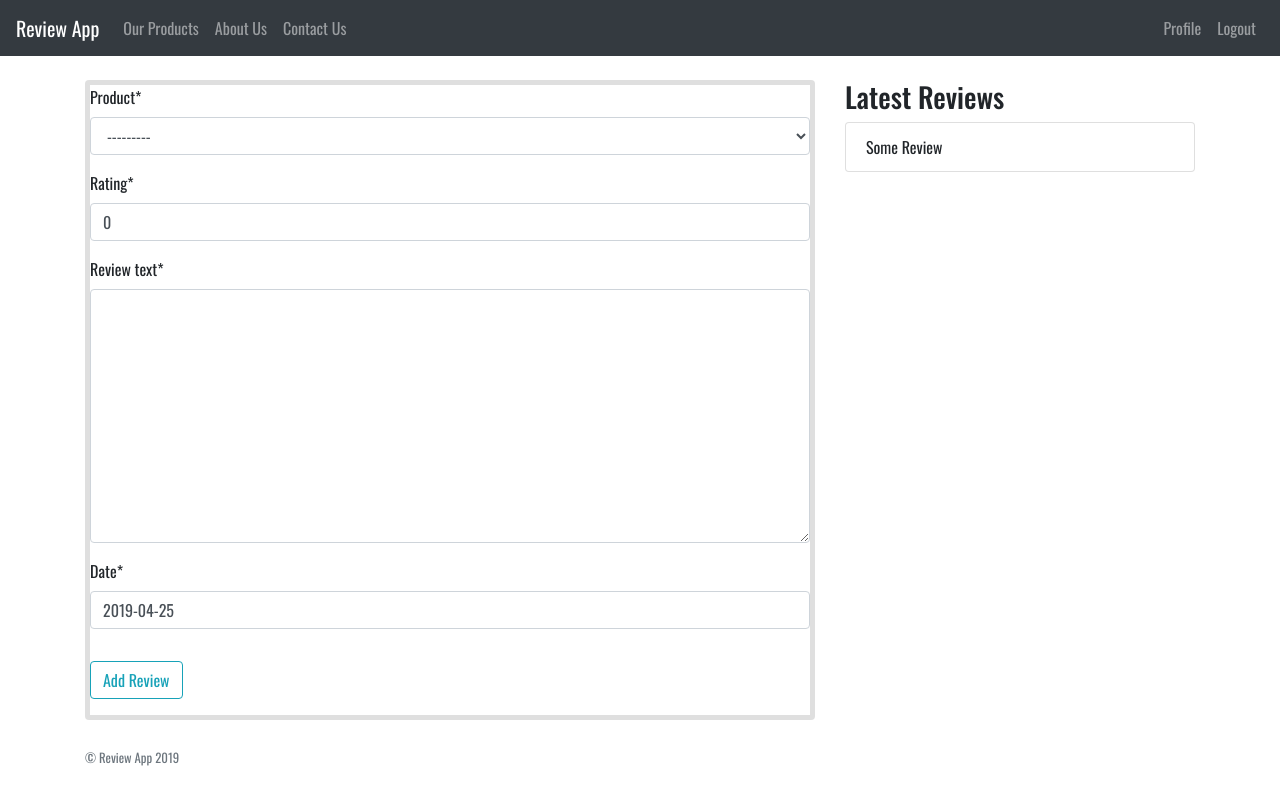
After one commit to sam-allen/sAllen, a Django app: page /reviews/add/ in a window 1280 px wide. The commit adds this page. Run offline with Django 3.2, Linux system fonts and the light colour scheme; the visitor is signed in with stand-in values (Sample User, id 1); data that the repository does not hold is empty; some libraries are stand-ins or nearby versions.

Commit message:
Create review functionality added

```diff
--- a/reviewApp/reviews/models.py
+++ b/reviewApp/reviews/models.py
@@ -1,6 +1,7 @@
 from django.db import models
 from django.utils import timezone
 from django.contrib.auth.models import User
+from django.urls import reverse
 
 # Create your models here.
 class Category(models.Model):
@@ -31,3 +32,6 @@
 
 	def __str__(self):
 		return f'This is a Review of {self.product.name} by {self.author.profile.first_name} {self.author.profile.last_name}'
+
+	def get_absolute_url(self):
+		return reverse('review-detail', kwargs= {'pk': self.pk})
--- a/reviewApp/reviews/static/css/stylesheet.css
+++ b/reviewApp/reviews/static/css/stylesheet.css
@@ -1,3 +1,7 @@
 body {
 	font-family: 'Oswald', sans-serif;
 }
+
+.card {
+	border-width: 5px;
+}
--- a/reviewApp/reviews/templates/reviews/product_detail.html
+++ b/reviewApp/reviews/templates/reviews/product_detail.html
@@ -12,6 +12,8 @@
 	<p>Date Released: {{ object.date_released }}</p>
 </div>
 
+<div><a href="{% url 'review-create' %}" class="btn btn-outline-primary">Create a Review</a></div>
+
 <h2>Reviews of this Product</h2>
 {% for review in object.review_set.all %}
 <div class="card">
--- /dev/null
+++ b/reviewApp/reviews/templates/reviews/review_form.html
@@ -0,0 +1,17 @@
+{% extends "reviews/base.html" %}
+{% load crispy_forms_tags %}
+{% block content %}
+
+<div class="card">
+<form method="POST">
+	{% csrf_token %}
+	<fieldset class="form-group">
+		{{ form|crispy }}
+	</fieldset>
+	<div class="form-group">
+		<button class="btn btn-outline-info" type="submit">Add Review</button>
+	</div>
+</form>
+</div>
+
+{% endblock content %}
--- a/reviewApp/reviews/urls.py
+++ b/reviewApp/reviews/urls.py
@@ -1,7 +1,7 @@
 from django.urls import path
 from . import views
 from users import views as user_views
-from .views import ProductListView, ProductDetailView, ReviewDetailView
+from .views import ProductListView, ProductDetailView, ReviewDetailView, ReviewCreateView
 
 urlpatterns = [
     path('', views.home, name='reviews-home'),
@@ -12,4 +12,5 @@
     path('contact/', views.contact, name='reviews-contact'),
     path('register/', user_views.register, name='register'),
     path('profile/', user_views.profile, name='profile'),
+    path('reviews/add/', ReviewCreateView.as_view(), name='review-create'),
 ]
--- a/reviewApp/reviews/views.py
+++ b/reviewApp/reviews/views.py
@@ -1,6 +1,7 @@
 from django.shortcuts import render, redirect
 from .models import Product, Review
-from django.views.generic import ListView, DetailView
+from django.views.generic import ListView, DetailView, CreateView
+from django.contrib.auth.mixins import LoginRequiredMixin
 
 # Create your views here.
 def home(request):
@@ -23,9 +24,11 @@
 
 class ReviewDetailView(DetailView):
 	model = Review
-# def products(request):
-# 	products_list = {
-# 		'products': Product.objects.all()
-# 	}
 
-# 	return render(request, 'reviews/products.html', products_list)
+class ReviewCreateView(LoginRequiredMixin, CreateView):
+	model = Review
+	fields = ['product','rating', 'review_text', 'date']
+
+	def form_valid(self, form):
+		form.instance.author = self.request.user
+		return super().form_valid(form)
--- a/reviewApp/users/templates/users/profile.html
+++ b/reviewApp/users/templates/users/profile.html
@@ -5,7 +5,7 @@
 	<div><img class="rounded-circle account-img" src="{{ user.profile.image.url }}"></div>
 	<div class="profile-info">
 		<h2>{{ user.profile }}</h2>
-		<h2 class="text-secondary">{{ user.username }}</p>
+		<h2 class="text-secondary">{{ user.username }}</h2>
 		<p class="text-secondary">{{ user.email }}</p>
 		<p class="text-secondary">{{ user.profile.full_name }}</p>
 		<p class="text-secondary">{{ user.profile.address }}</p>
```
